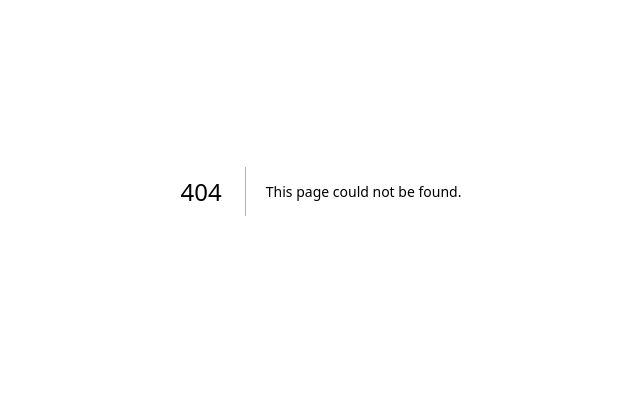
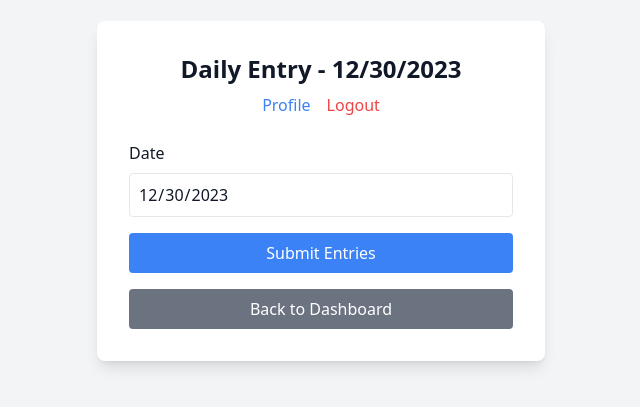
Before and after one commit to Gmunson02/habitassist, a Next.js app: page /dailyEntry in a window 1280 px wide. Before the commit this address had no page. Shown: the part 209-616 px from the top of the page, without its empty margins (319-959 px from the left). Built offline with nearby package versions, Linux system fonts and the light colour scheme.

Commit message:
dailyEntry

```diff
--- /dev/null
+++ b/pages/dailyEntry.js
@@ -0,0 +1,138 @@
+// pages/dailyEntry.js
+import { useState, useEffect } from 'react';
+import Layout from '../components/Layout';
+import { useRouter } from 'next/router';
+import axios from 'axios';
+
+export default function DailyEntry() {
+  const [metrics, setMetrics] = useState([]);
+  const [date] = useState(new Date().toISOString().split('T')[0]);
+  const [entries, setEntries] = useState({});
+  const [error, setError] = useState('');
+  const [success, setSuccess] = useState('');
+  const router = useRouter();
+
+  useEffect(() => {
+    const fetchMetrics = async () => {
+      const token = localStorage.getItem('token');
+      if (!token) return;
+
+      try {
+        const response = await axios.get('/api/metrics/getMetrics', {
+          headers: { Authorization: `Bearer ${token}` },
+        });
+        setMetrics(response.data.metrics);
+      } catch (error) {
+        setError('Error fetching metrics');
+      }
+    };
+
+    fetchMetrics();
+  }, []);
+
+  const handleEntryChange = (metricId, value) => {
+    setEntries((prevEntries) => ({
+      ...prevEntries,
+      [metricId]: value,
+    }));
+  };
+
+  const handleSubmit = async (e) => {
+    e.preventDefault();
+    setError('');
+    setSuccess('');
+
+    const token = localStorage.getItem('token');
+    if (!token) {
+      setError('User not authenticated');
+      return;
+    }
+
+    try {
+      const promises = Object.entries(entries).map(([metricId, value]) =>
+        axios.post(
+          '/api/metrics/addEntry',
+          { metricId, value, entryDate: date },
+          { headers: { Authorization: `Bearer ${token}` } }
+        )
+      );
+
+      await Promise.all(promises);
+      setSuccess('Entries added successfully!');
+      setEntries({}); // Clear entries after successful submission
+      router.push('/dashboard'); // Redirect to the dashboard
+    } catch (error) {
+      setError('Error adding entries');
+    }
+  };
+
+  const handleLogout = () => {
+    localStorage.removeItem('token');
+    router.push('/');
+  };
+
+  return (
+    <Layout>
+      <h2 className="text-2xl font-bold text-center mb-2">
+        Daily Entry - {new Date().toLocaleDateString()}
+      </h2>
+
+      <div className="flex justify-center space-x-4 mb-6">
+        <button
+          onClick={() => router.push('/profile')}
+          className="text-blue-500 hover:underline"
+        >
+          Profile
+        </button>
+        <button
+          onClick={handleLogout}
+          className="text-red-500 hover:underline"
+        >
+          Logout
+        </button>
+      </div>
+
+      {error && <p className="text-red-500">{error}</p>}
+      {success && <p className="text-green-500">{success}</p>}
+
+      <form onSubmit={handleSubmit} className="space-y-4">
+        <div>
+          <label className="block mb-2">Date</label>
+          <input
+            type="date"
+            value={date}
+            readOnly
+            className="w-full p-2 border rounded dark:bg-gray-700 dark:border-gray-600 dark:text-white"
+          />
+        </div>
+
+        {metrics.map((metric) => (
+          <div key={metric.id}>
+            <label className="block mb-1 font-semibold">{metric.metricName}</label>
+            <input
+              type="number"
+              placeholder={`Enter value for ${metric.metricName}`}
+              value={entries[metric.id] || ''}
+              onChange={(e) => handleEntryChange(metric.id, e.target.value)}
+              className="w-full p-2 border rounded dark:bg-gray-700 dark:border-gray-600 dark:text-white placeholder-gray-400"
+            />
+          </div>
+        ))}
+
+        <button
+          type="submit"
+          className="w-full bg-blue-500 text-white py-2 rounded hover:bg-blue-600"
+        >
+          Submit Entries
+        </button>
+      </form>
+
+      <button
+        onClick={() => router.push('/dashboard')}
+        className="mt-4 w-full bg-gray-500 text-white py-2 rounded hover:bg-gray-600"
+      >
+        Back to Dashboard
+      </button>
+    </Layout>
+  );
+}
```
